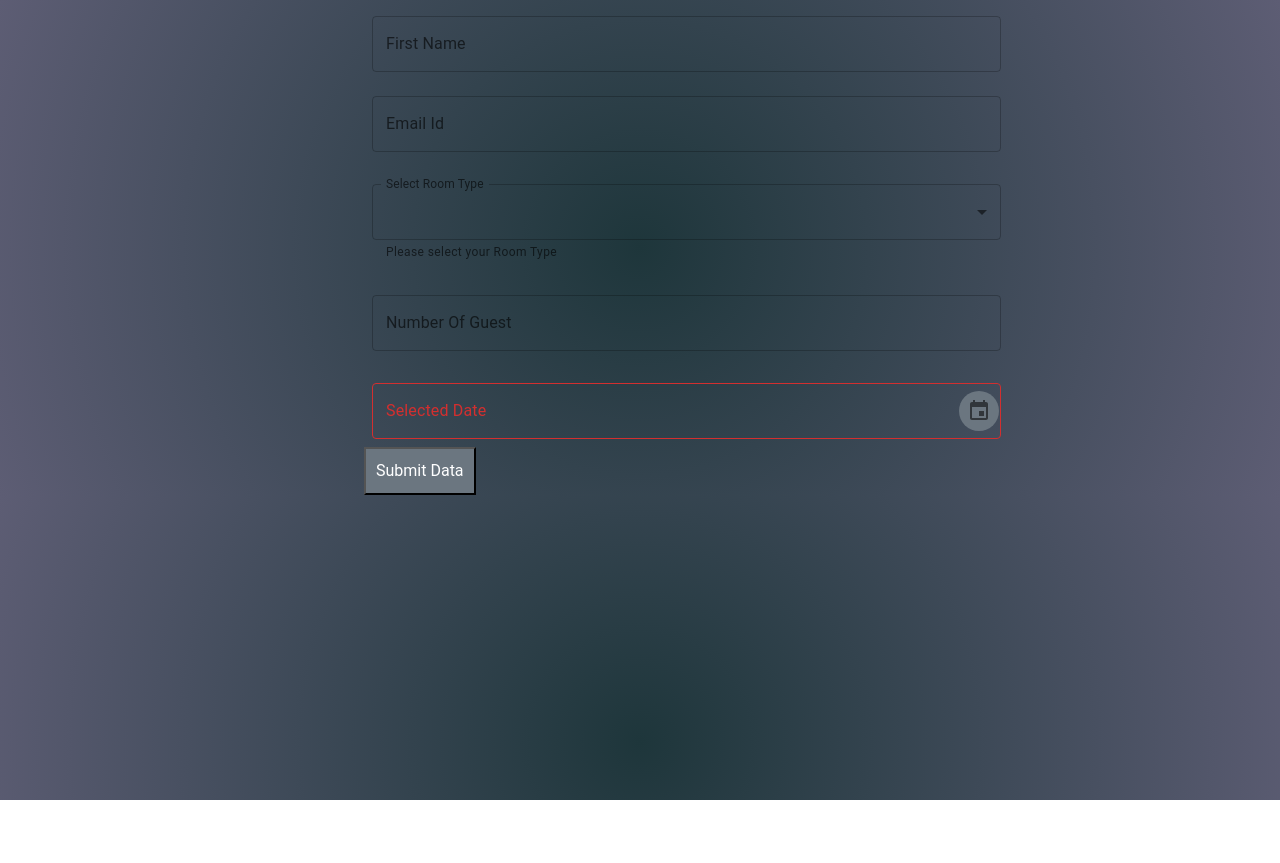
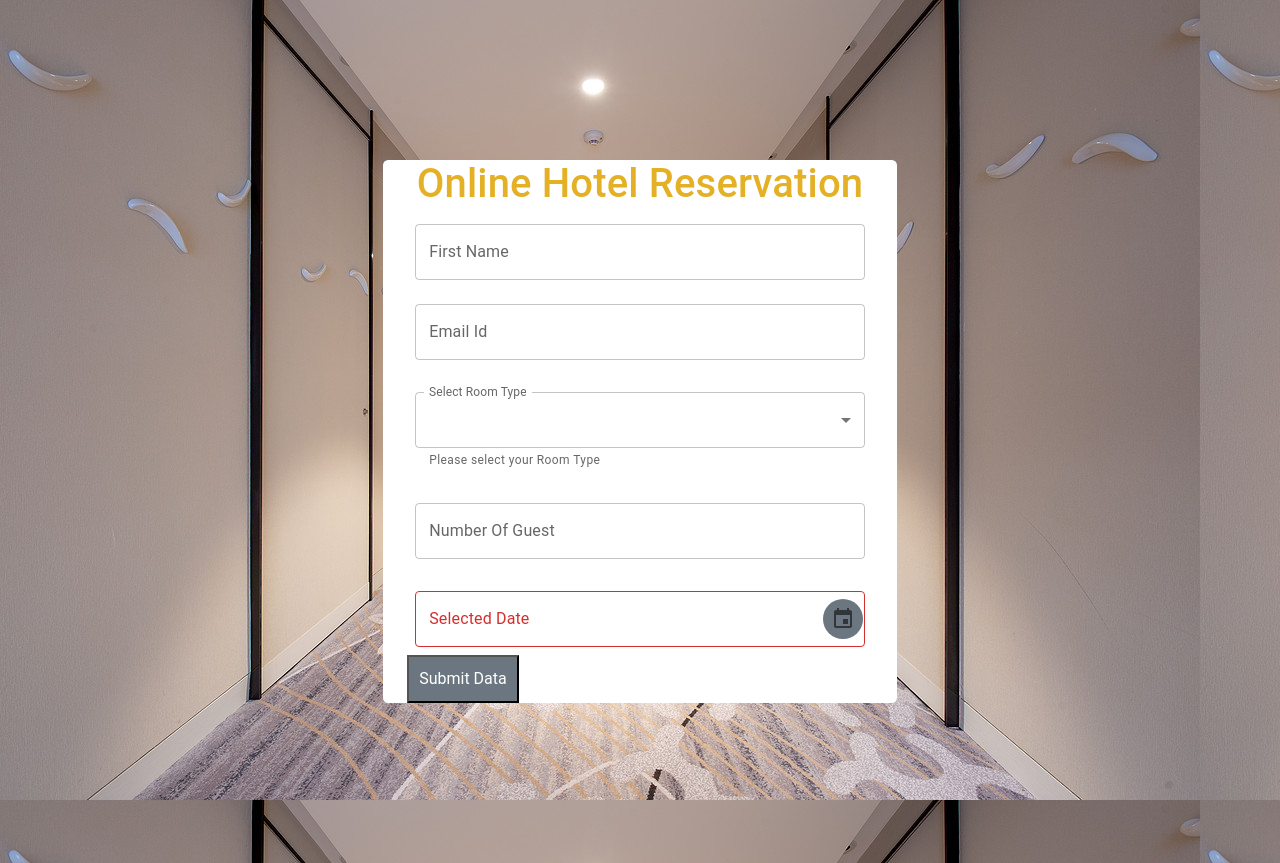
Before and after one commit to prashantdhoke23/HotelReservation, a React (Create React App) app: page / in a window 1280 px wide. Before the commit the page ends 800 px from the top, so only its background shows below. Built offline with nearby package versions, Linux system fonts and the light colour scheme.

Commit message:
Added CSS Design

```diff
--- a/package.json
+++ b/package.json
@@ -17,8 +17,8 @@
     "moment": "^2.29.4",
     "react": "^18.2.0",
     "react-dom": "^18.2.0",
+    "react-redux": "^8.0.2",
     "react-router-dom": "^6.3.0",
-    "react-redux": "^8.0.2",
     "react-scripts": "5.0.1",
     "styled-components": "^5.3.5",
     "web-vitals": "^2.1.4"
--- a/src/App.css
+++ b/src/App.css
@@ -7,15 +7,18 @@ body {
     rgba(93, 93, 116, 1) 100%
   );
 }
-
+h1{
+  text-align: center;
+  color: rgb(228, 177, 38);
+}
 .container {
   display: flex !important;
-  flex-direction: column;
+  flex-direction: row;
   justify-content: center;
   align-items: center;
   height: 100vh;
   max-width: 500px;
-  width: 100%;
+  width: 80%;
   margin: auto;
 }
 .container > form {
@@ -49,3 +52,7 @@ p {
  justify-content: center;
  align-items: center;
 }
+
+.form-horizontal .control-label.text-left{
+  text-align: left;
+}
--- a/src/bookingForm/BookingDetailsPage.js
+++ b/src/bookingForm/BookingDetailsPage.js
@@ -3,6 +3,7 @@ import { useSelector } from "react-redux";
 import Box from "@mui/material/Box";
 import TextField from "@mui/material/TextField";
 import { Text } from "react";
+import image from '../components/image/back-img.jpg';
 
 const BookingDetailsPage = () => {
   const formSelector = useSelector((state) => state.bookingFormReducer);
@@ -15,6 +16,7 @@ const BookingDetailsPage = () => {
         justifyContent: "center",
         display: "flex",
         backgroundColor: "#dedada",
+        backgroundImage:`url(${image})`
       }}
     >
       <Box
@@ -25,10 +27,10 @@ const BookingDetailsPage = () => {
         sx={{ p: "10", margin: 20 }}
       >
         <div style={{ margin: 20 }}>
-          <h1>Receipt</h1>
+          <h1>Booking Confirmed</h1>
           <div className="fieldContainer">
             <div style={{ flex: 1 }}>
-              <h3>User Name</h3>
+              <h3>Name</h3>
               <h3>Email</h3>
               <h3>Number of Guest</h3>
               <h3>Check In Date</h3>
--- a/src/bookingForm/BookingForm.js
+++ b/src/bookingForm/BookingForm.js
@@ -16,6 +16,10 @@ import CustomDatePicker from "../components/CustomDatePicker";
 import CustomSubmitButton from "../components/CustomSubmitButton";
 import { useNavigate } from "react-router-dom";
 import Button from "@mui/material/Button";
+import image from '../components/image/back-img.jpg';
+import { width } from "@mui/system";
+import { WidthFull } from "@mui/icons-material";
+import { Box } from "@mui/material";
 
 const BookingForm = () => {
   const dispatch = useDispatch();
@@ -67,9 +71,33 @@ const BookingForm = () => {
   };
 
   return (
+
     <React.Fragment>
+      <div
+      style={{
+        height: "100%",
+        alignItems: "center",
+        justifyContent: "center",
+        display: "flex",
+        backgroundColor: "#dedada",
+        backgroundImage:`url(${image})`
+      }}
+    >
+      <Box
+        color="gray"
+        bgcolor="white"
+        mt={2}
+        borderRadius="1%"
+        sx={{ p: "10", margin: 20 }}
+      >
+
+
+
       <CssBaseline />
-      <form onSubmit={handleSubmit}>
+
+      <form onSubmit={handleSubmit} class="form-horizontal">
+        <h1>Online Hotel Reservation</h1>
+
         <Container maxWidth="sm">
           <CustomTextInput
             name={"name"}
@@ -133,6 +161,9 @@ const BookingForm = () => {
           </button>
         </Container>
       </form>
+      </Box>
+      </div>
+
     </React.Fragment>
   );
 };
--- a/src/components/CumtomTextInput.js
+++ b/src/components/CumtomTextInput.js
@@ -7,7 +7,7 @@ const CustomTextInput = ({ label, onValueChanged, value, name }) => {
     <Box
       component="form"
       sx={{
-        "& .MuiTextField-root": { m: 1, width: "70ch" },
+        "& .MuiTextField-root": { m: 1, width: "50ch" },
         marginTop: 1,
       }}
       noValidate
--- a/src/components/CustomDatePicker.js
+++ b/src/components/CustomDatePicker.js
@@ -16,7 +16,7 @@ const CustomDatePicker = ({ lable, handleChange, date }) => {
     <Box
       component="form"
       sx={{
-        "& .MuiTextField-root": { m: 1, width: "70ch" },
+        "& .MuiTextField-root": { m: 1, width: "50ch" },
         marginTop: 1,
       }}
       noValidate
--- a/src/components/CustomDropdownInput.js
+++ b/src/components/CustomDropdownInput.js
@@ -27,7 +27,7 @@ const CustomDropdownInput = ({ label, handleChange, roomtype,name }) => {
     <Box
       component="form"
       sx={{
-        "& .MuiTextField-root": { m: 1, width: "70ch" },
+        "& .MuiTextField-root": { m: 1, width: "50ch" },
         marginTop: 1,
       }}
       noValidate
```
